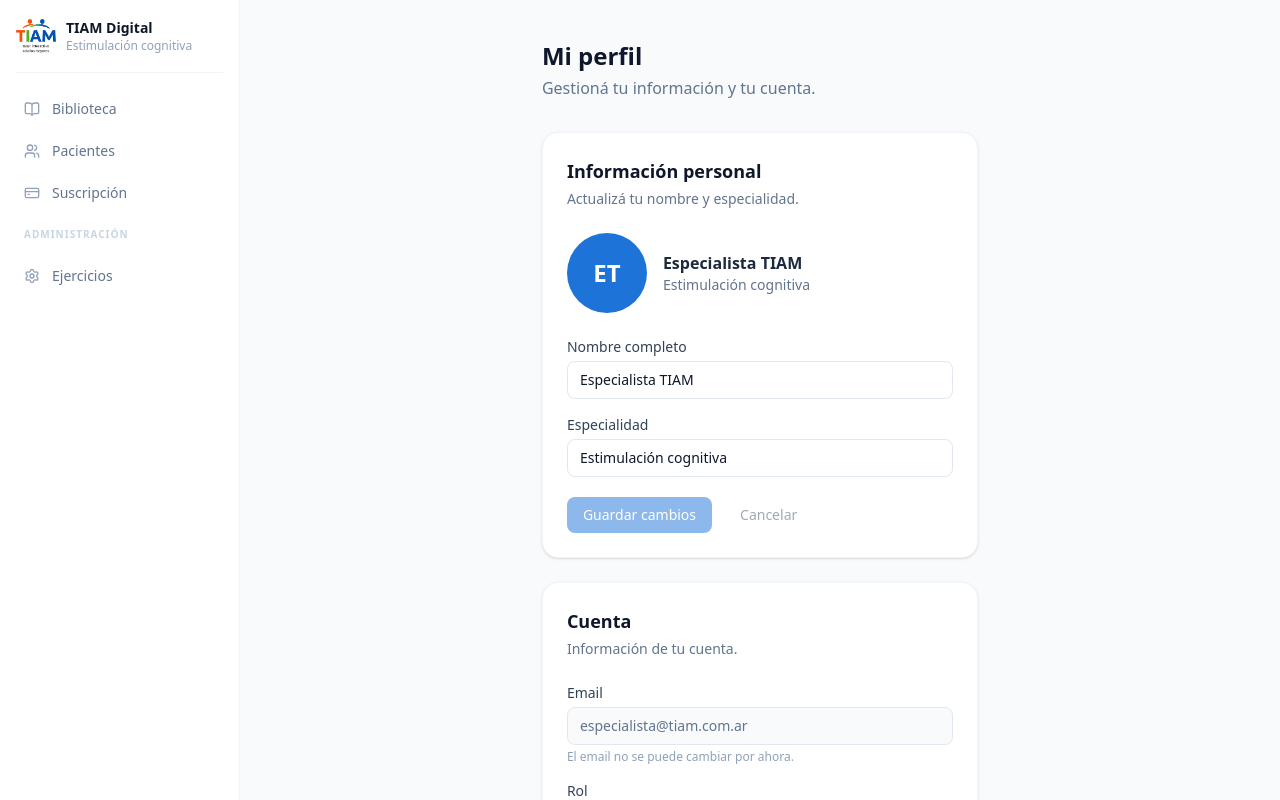
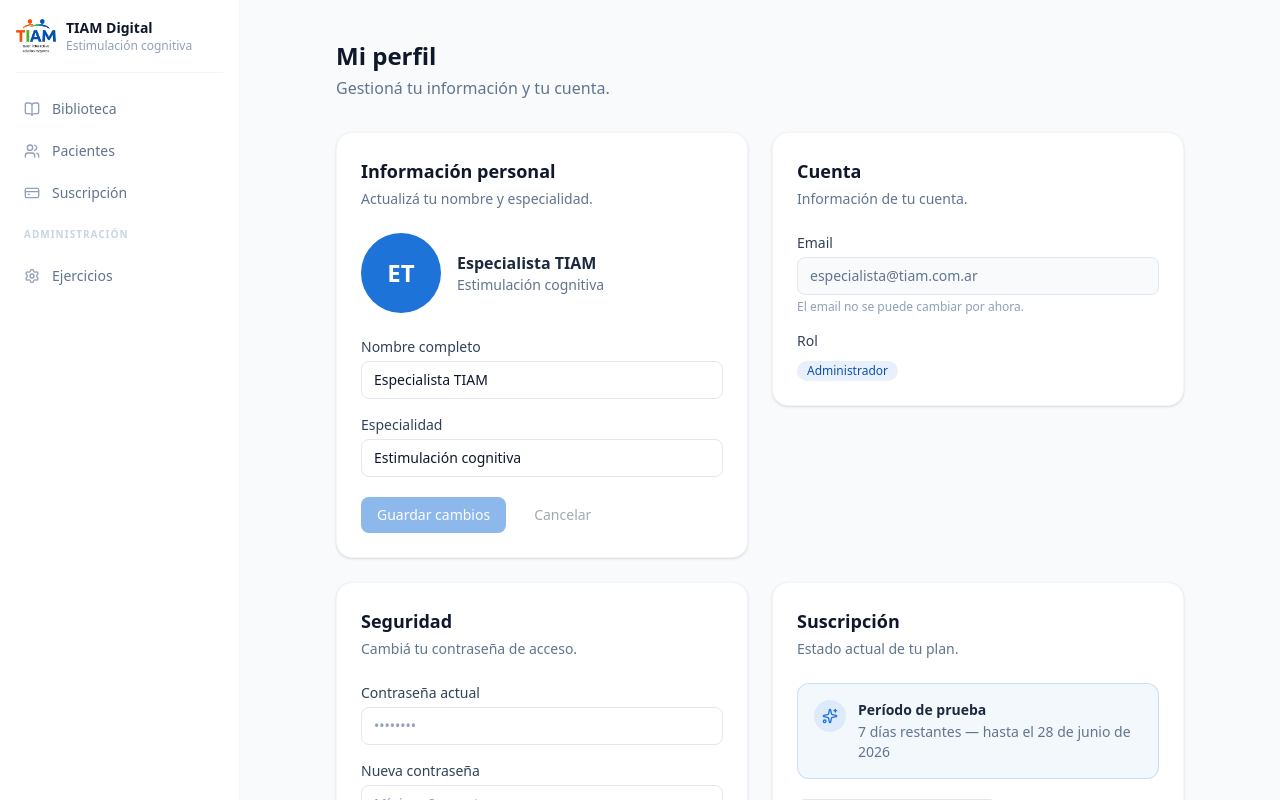
Before and after one commit to manukpo10/TIAM-frontend, a React (Vite) app: page /profile in a window 1280 px wide. Shown: the top 800 px of the page. Built offline with nearby package versions, Linux system fonts and the light colour scheme.

Commit message:
style(profile): widen to max-w-4xl and lay cards in two columns
Single narrow centered column felt inconsistent with the full-width pages and
left forms stretched/sparse. Use a 2-col grid on large screens so the width is
used deliberately and each card keeps a comfortable form width.

```diff
--- a/src/pages/profile/ProfilePage.tsx
+++ b/src/pages/profile/ProfilePage.tsx
@@ -365,15 +365,16 @@ export function ProfilePage() {
   if (!user) return null
 
   return (
-    <div className="mx-auto max-w-3xl px-4 py-8 md:px-6 md:py-10">
+    <div className="mx-auto max-w-4xl px-4 py-8 md:px-6 md:py-10">
       {/* Page header */}
       <div className="mb-8">
         <h1 className="text-2xl font-bold text-slate-900">Mi perfil</h1>
         <p className="mt-1 text-slate-500">Gestioná tu información y tu cuenta.</p>
       </div>
 
-      {/* Cards */}
-      <div className="flex flex-col gap-6">
+      {/* Cards — two columns on large screens so the width is used deliberately
+          and each form keeps a comfortable ~430px width instead of stretching. */}
+      <div className="grid grid-cols-1 gap-6 lg:grid-cols-2 lg:items-start">
         <PersonalInfoCard user={user} />
         <AccountCard user={user} />
         <SecurityCard />
```
